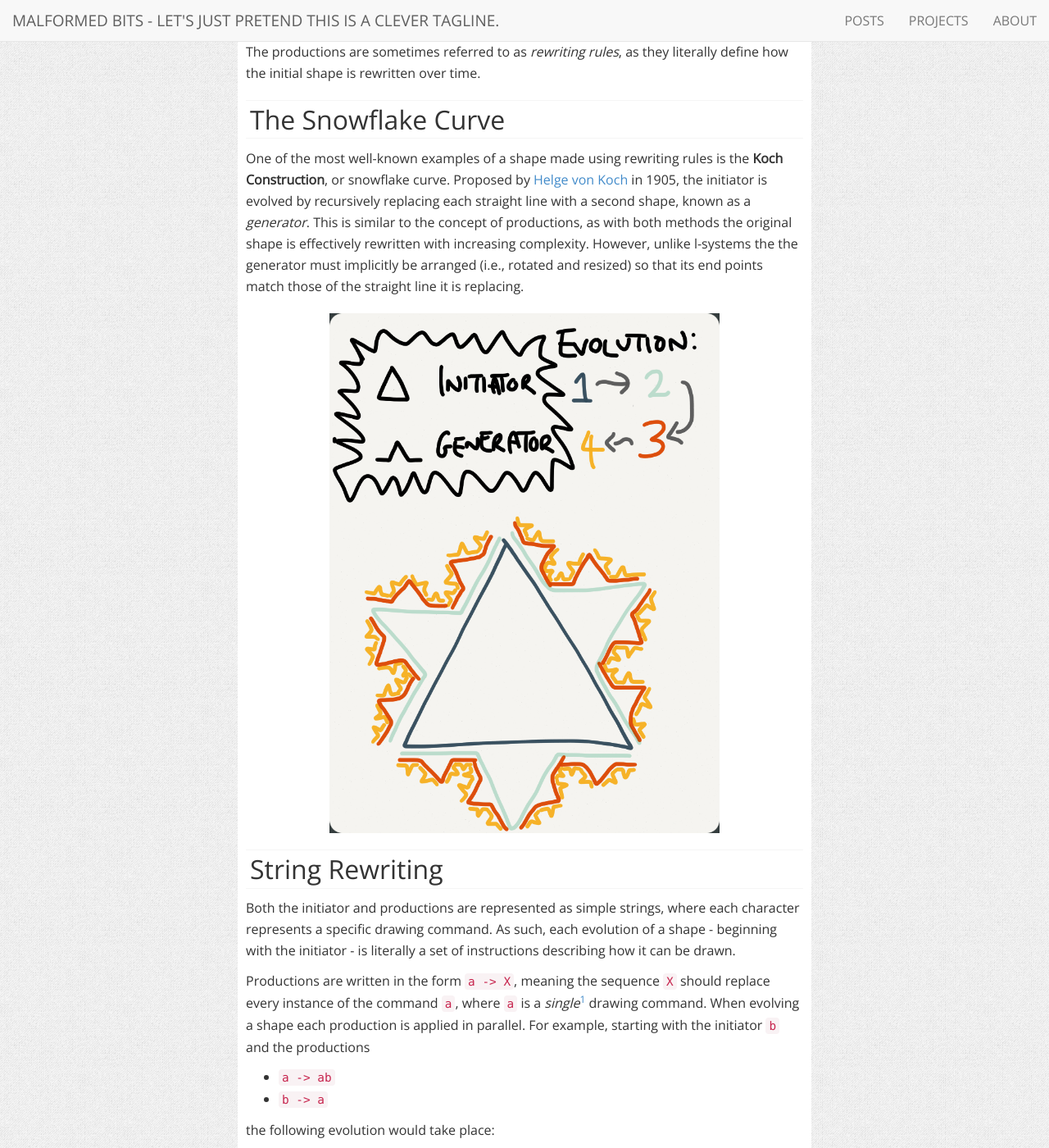
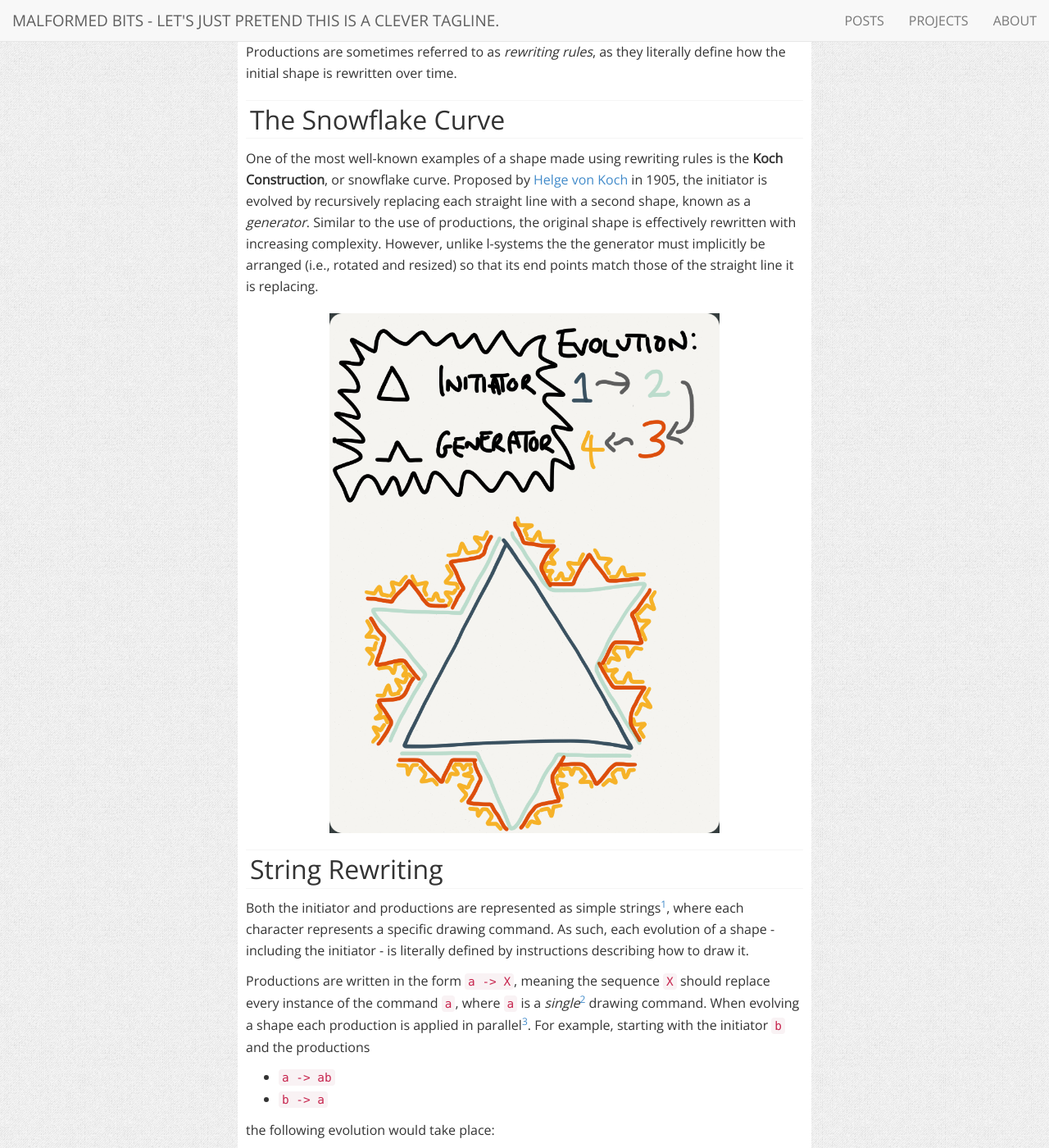
Before and after one commit to charlottepierce/charlottepierce.github.com, a Jekyll site: the page built from _posts/2014-12-12-DRAFT-Intro-to-L-Systems.md, in a window 1280 px wide and 1400 px high, scrolled down 539 px. Shown: the whole window at 82% size. Built offline with Jekyll 4.4.1, drawn with Linux system fonts in a browser that asks for light colours; nearby versions of some CDN libraries; some of the changed text lies outside the part shown.

Commit message:
Added some extra clarifying footnotes.
Signed-off-by: Charlotte Pierce <charlotte@malformed-bits.com>

```diff
--- a/_posts/2014-12-12-DRAFT-Intro-to-L-Systems.md
+++ b/_posts/2014-12-12-DRAFT-Intro-to-L-Systems.md
@@ -5,32 +5,32 @@
 ---
 
 L-systems are a type of formal language.
-Introduced by [Aristid Lindenmayer](http://en.wikipedia.org/wiki/Aristid_Lindenmayer) in 1968 to study the development of simple organisms, they evolved over time to model larger structures such as plants.
+Introduced by [Aristid Lindenmayer](http://en.wikipedia.org/wiki/Aristid_Lindenmayer) in 1968 to study the development of simple organisms, they evolved over time to model larger structures.
 
-The concept centres on __rewriting__, where complex objects or shapes are described as an evolution of a simple initial object.
+The concept centres on __rewriting__, where complex objects or shapes are described as an evolution of something simpler.
 Typically this approach requires two elements:
 
-* an _initiator_: the initial object or shape
+* an _initiator_: the simple 'starting' shape
 * a set of _productions_: the rules for evolving the initiator
 
-The productions are sometimes referred to as _rewriting rules_, as they literally define how the initial shape is rewritten over time.
+Productions are sometimes referred to as _rewriting rules_, as they literally define how the initial shape is rewritten over time.
 
 ## The Snowflake Curve ##
 
 One of the most well-known examples of a shape made using rewriting rules is the __Koch Construction__, or snowflake curve.
 Proposed by [Helge von Koch](http://en.wikipedia.org/wiki/Helge_von_Koch) in 1905, the initiator is evolved by recursively replacing each straight line with a second shape, known as a _generator_.
-This is similar to the concept of productions, as with both methods the original shape is effectively rewritten with increasing complexity.
+Similar to the use of productions, the original shape is effectively rewritten with increasing complexity.
 However, unlike l-systems the the generator must implicitly be arranged (i.e., rotated and resized) so that its end points match those of the straight line it is replacing.
 
 ![Basic evolution of the Snowflake curve]({{site.url}}/img/lsystems/koch_construction.png)
 
 ## String Rewriting ##
 
-Both the initiator and productions are represented as simple strings, where each character represents a specific drawing command.
-As such, each evolution of a shape - beginning with the initiator - is literally a set of instructions describing how it can be drawn.
+Both the initiator and productions are represented as simple strings[^1], where each character represents a specific drawing command.
+As such, each evolution of a shape - including the initiator - is literally defined by instructions describing how to draw it.
 
-Productions are written in the form `a -> X`, meaning the sequence `X` should replace every instance of the command `a`, where `a` is a _single_[^1] drawing command.
-When evolving a shape each production is applied in parallel.
+Productions are written in the form `a -> X`, meaning the sequence `X` should replace every instance of the command `a`, where `a` is a _single_[^2] drawing command.
+When evolving a shape each production is applied in parallel[^3].
 For example, starting with the initiator `b` and the productions
 
 * `a -> ab`
@@ -75,7 +75,9 @@
 For example, beginning with the initiator `F-F-F-F` and the production rule `F -> F-F+F+FF-F-F+F` we get the following evolution:
 
 	F-F-F-F
+
 	F-F+F+FF-F-F+F-F-F+F+FF-F-F+F-F-F+F+FF-F-F+F-F-F+F+FF-F-F+F
+
 	F-F+F+FF-F-F+F-F-F+F+FF-F-F+F+F-F+F+FF-F-F+F+F-F+F+FF-F-F+FF-F+F+FF-F-F+F-F-F+F+FF-F-F+F-F-F+F+FF-F-F+F+F-F+F+FF-F-F+F-F-F+F+FF-F-F+F-F-F+F+FF-F-F+F+F-F+F+FF-F-F+F+F-F+F+FF-F-F+FF-F+F+FF-F-F+F-F-F+F+FF-F-F+F-F-F+F+FF-F-F+F+F-F+F+FF-F-F+F-F-F+F+FF-F-F+F-F-F+F+FF-F-F+F+F-F+F+FF-F-F+F+F-F+F+FF-F-F+FF-F+F+FF-F-F+F-F-F+F+FF-F-F+F-F-F+F+FF-F-F+F+F-F+F+FF-F-F+F-F-F+F+FF-F-F+F-F-F+F+FF-F-F+F+F-F+F+FF-F-F+F+F-F+F+FF-F-F+FF-F+F+FF-F-F+F-F-F+F+FF-F-F+F-F-F+F+FF-F-F+F+F-F+F+FF-F-F+F
 
 Assuming an angle increment of 90 (i.e., `a = 90`), this evolution describes the following series of shapes:
@@ -101,9 +103,11 @@
 
 ![Simple plant evolution]({{site.url}}/img/lsystems/plant_evolution_2.png)
 
------
+The code used to create these images can be found on [GitHub](https://github.com/zandomatter/lsystems) and [Bitbucket](https://bitbucket.org/zandomatter/lsystems).
 
 # Notes #
 
-[^1]: _Pseudo l-systems_ allow multiple drawing commands to form a production predecessor.
-[^2]: Technically the 'push' and 'pop' commands are from an extension referred to as _branching l-systems_.
+[^1]: There are of course other representations, but strings are easy to implement and conceptualise.
+[^2]: _Pseudo l-systems_ allow multiple drawing commands to form a production predecessor.
+[^3]: As opposed to in sequence, which can result in infinite loops.
+[^4]: Technically the 'push' and 'pop' commands are from an extension referred to as _branching l-systems_.
```
Also changed, not shown: other parts of _posts/2014-12-12-DRAFT-Intro-to-L-Systems.md (+5 -5 lines).
